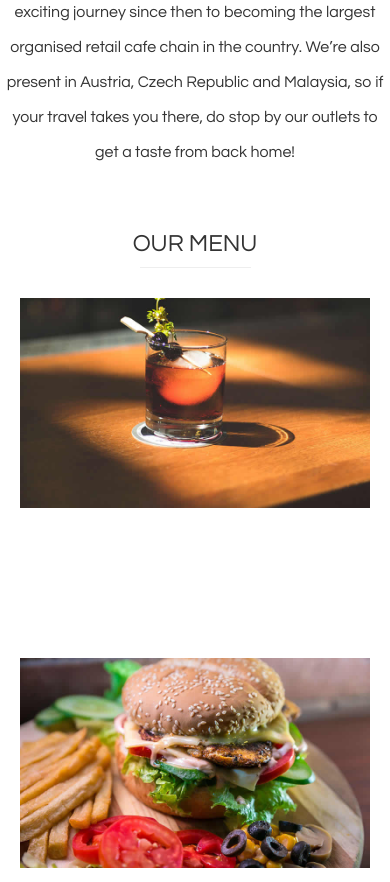
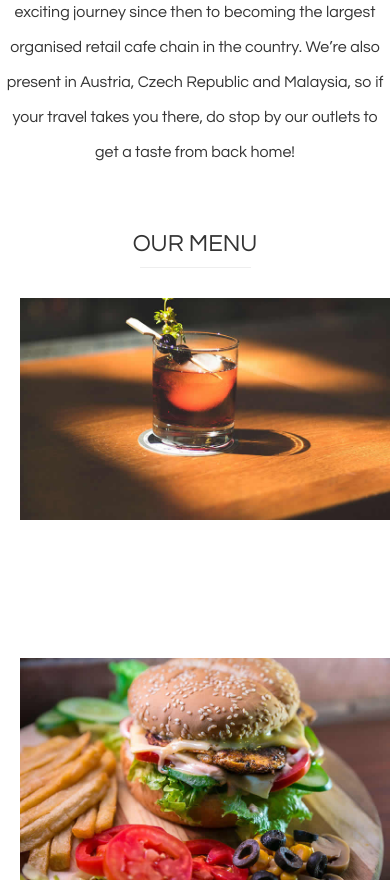
Before and after one commit to mohammed-tariq/friendscafe, a plain HTML site: page index.html in a window 390 px wide. Shown: the part 2139-3021 px from the top of the page. Drawn offline with Linux system fonts and the light colour scheme; no server answers.

Commit message:
Update stylesheet.css

```diff
--- a/stylesheet.css
+++ b/stylesheet.css
@@ -150,7 +150,7 @@ hr{
 
 .item {
 	position:relative;
-  width:350px;;
+  width:350px;
   height:350px;
   margin:10px;
 }
@@ -290,6 +290,9 @@ opacity: 1;
 	.heading h2{
 	font-size:16px;
 	}
+	.item{
+		width:100%;
+	}
 	#contact div{
 		line-height:1.2;
 	}
```
